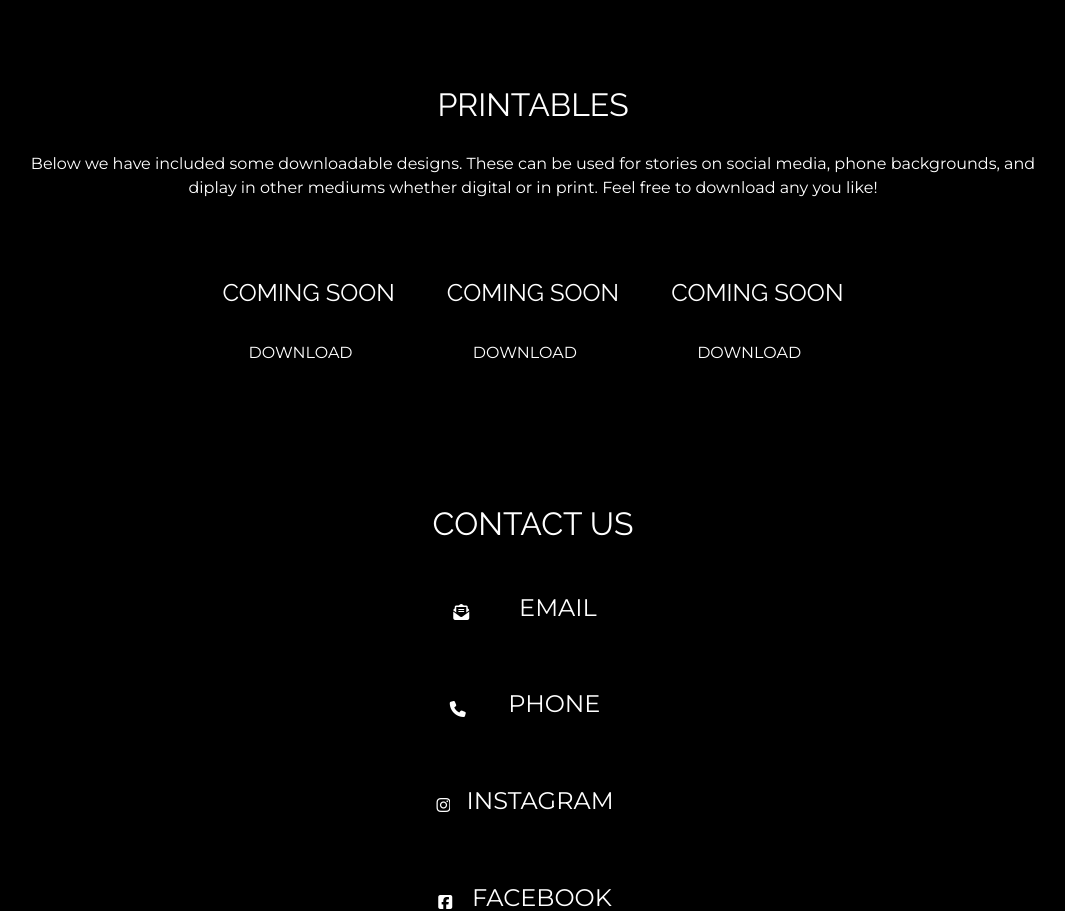
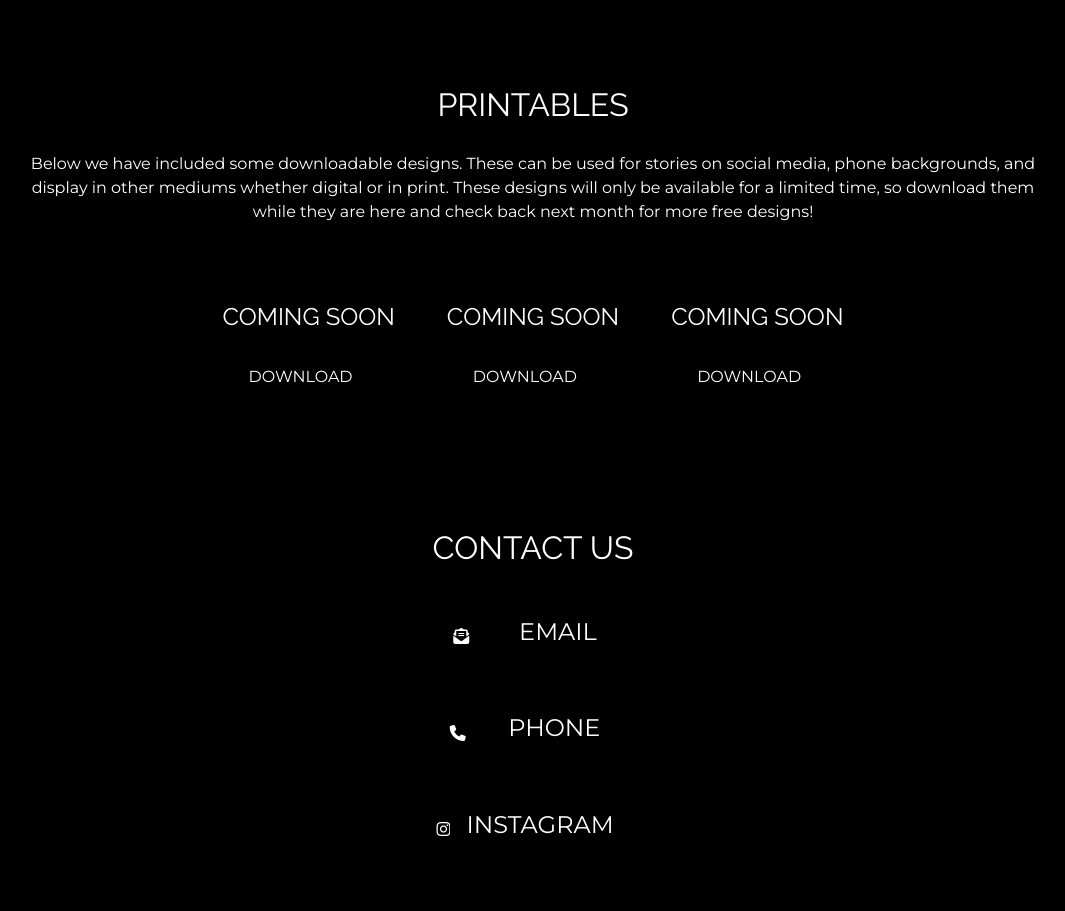
Before and after one commit to aus10haymond/nunya, a React (Create React App) app in the folder client/: page / in a window 1280 px wide. Shown: the part 2280-3191 px from the top of the page, without its empty margins (107-1172 px from the left). Built offline with nearby package versions, Linux system fonts and the light colour scheme.

Commit message:
fixed spelling error in pritables sections and added to text

```diff
--- a/client/src/pages/print.js
+++ b/client/src/pages/print.js
@@ -11,7 +11,7 @@ function Print() {
                 <h2 id="projectstitle">PRINTABLES</h2>
                 <div className="row text-center">
                     <div id="projectscontent">
-                        Below we have included some downloadable designs. These can be used for stories on social media, phone backgrounds, and diplay in other mediums whether digital or in print. Feel free to download any you like!
+                        Below we have included some downloadable designs. These can be used for stories on social media, phone backgrounds, and display in other mediums whether digital or in print. These designs will only be available for a limited time, so download them while they are here and check back next month for more free designs!
                     </div>
                 </div>
 
```
